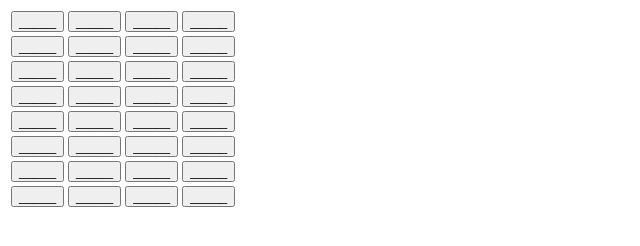
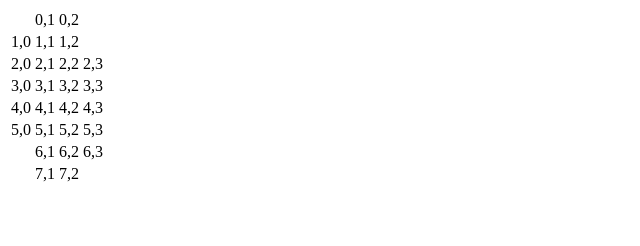
Before and after one commit to rtdickey/Push, a website: page public/index.html in a window 1280 px wide. Shown: the whole page, without its empty margins (0-640 px from the left). Drawn offline with nearby package versions, Linux system fonts and the light colour scheme.

Commit message:
board updated in ui, basic style in

```diff
--- a/public/index.html
+++ b/public/index.html
@@ -1,4 +1,5 @@
 <head>
+    <link rel="stylesheet" type="text/css" href="style.css">
     <script src="scripts/client.js" type="text/javascript"> </script>
     <script src="https://code.jquery.com/jquery-1.10.2.js" type="text/javascript"> </script>
     <script src="/socket.io/socket.io.js" type="text/javascript"> </script>
@@ -9,5 +10,5 @@
 </body>
 <script>
     //var playerSocket = initiateGameSocket("#{player}", "#{game}");
-    createFriendlyTable(1);
+    createTable(1);
 </script>
--- a/public/scripts/client.js
+++ b/public/scripts/client.js
@@ -1,15 +1,21 @@
-var createFriendlyTable = function(playerSocket){
+var createTable = function(playerSocket){
 	for(var i = 0; i < 8; i++) {
       var tr = document.createElement("tr");
       for(var j = 0; j < 4; j++) {
-        var button = document.createElement("BUTTON");
-        button.id = i + ',' + j;
-        //button.onclick = placeShipHandler(i, j, playerSocket);
-        var td = document.createElement("td");
-        var txtBtn = document.createTextNode(" _____ ");
-        button.appendChild(txtBtn);
-        td.appendChild(button);
-        tr.appendChild(td);
+        var cell = document.createElement("td");
+        if(!(i===0&&j===0 || i===0&&j===3 ||
+         i===1&&j===3 || i===6&&j===0 ||
+         i===7&&j===0 || i===7&&j===3)){
+          var cell = document.createElement("td");
+          cell.id = i + ',' + j;
+          cell.innerHTML = i + ',' + j;
+          //cell.onclick = placeShipHandler(i, j, playerSocket);
+          tr.appendChild(cell);
+        }else{
+          var blank = document.createElement("td")
+          blank.id = "blank"
+          tr.appendChild(blank);
+        }
       }
       document.getElementById('boardArea').appendChild(tr);
     }
```
